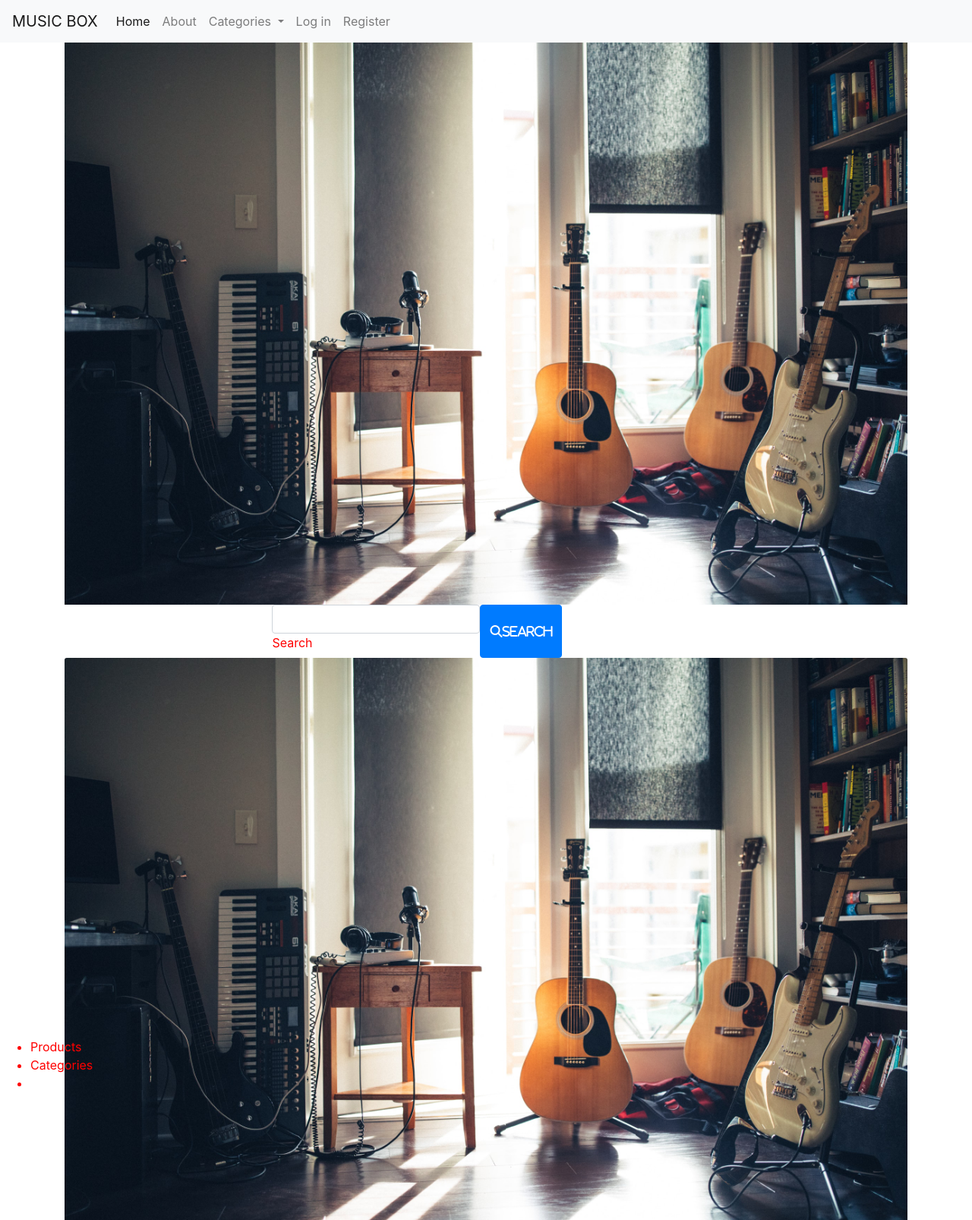
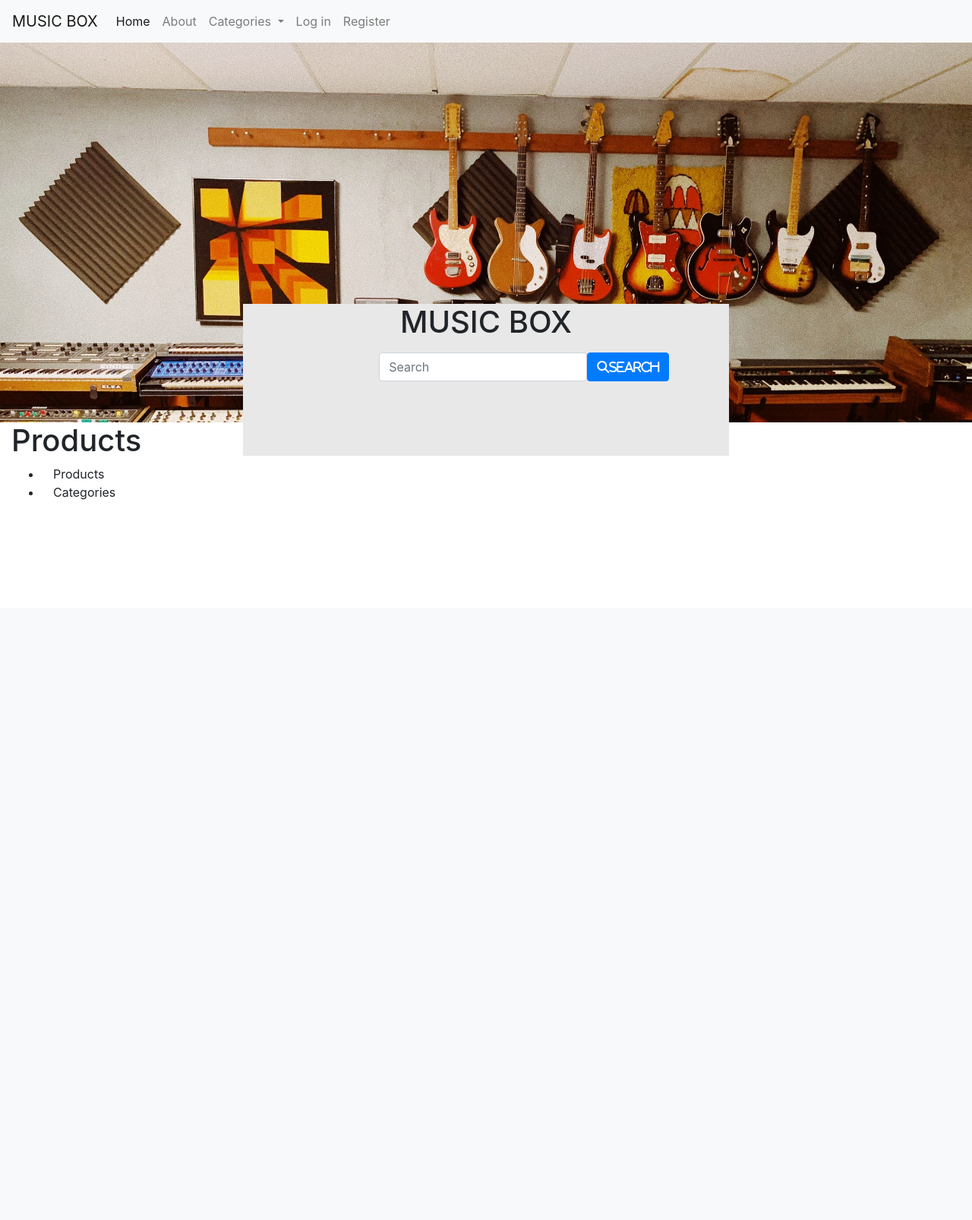
Before and after one commit to stuartj073/music-box, a Django app: page / in a window 1280 px wide; the page is wider, and only the part inside the window is pictured. Shown: that part at 76% size. After the commit the page ends 658 px from the top of that part, so only its background shows below. Run offline with Django 4.2, Linux system fonts and the light colour scheme; data that the repository does not hold is empty; some libraries are stand-ins or nearby versions.

Commit message:
Render products as cards on home page

```diff
--- a/home/templates/home/index.html
+++ b/home/templates/home/index.html
@@ -1,13 +1,15 @@
 {% extends "base.html" %}
 {% load static %}
 {% block content %}
-
+<div class="landing-page">
+    <div class="cover">
+        <h1 class="center-align">MUSIC BOX</h1>
+        <p class="center-align"></p>
         <div class="search-bar">
             <form action="{% url 'index' %}" method="GET">
                 <div class="input-group">
                     <div class="form-outline">
-                <input type="search" id="form1" class="form-control" name="search" />
-                <label class="form-label" for="form1">Search</label>
+                        <input type="search" id="form1" class="form-control" name="search" placeholder="Search" />
                     </div>
                     <button type="button" class="btn btn-primary">
                         <i class="fas fa-search">Search</i>
@@ -15,17 +17,29 @@
                 </div>
             </form>
         </div>
-<div class="container" id="image">
-    <img class="card-img-top img-fluid" src="media/wes-hicks-MEL-jJnm7RQ-unsplash.jpg" height="100" width="100%" alt="site-cover">
     </div>
-<nav>
+</div>
+<section class="container-fluid">
+    <h1 class="center-align">Products</h1>
+    {% for product in products %}
+    <div class="col-12 col-md-6 col-lg-4">
+        <div class="card" style="width: 30rem;">
+            {% if product.image_url %}
+                <a href="{% url 'product_detail' product.id %}"><img class="card-img-top" src="{{ product.image_url }}" alt="Card image cap"></a>
+            {% else %}
+                <img class="card-img-top" src="{{ MEDIA_URL }}revolt-xGAG-yRP2PQ-unsplash.jpg" alt="Card image cap">
+            {% endif %}
+            <div class="card-body">
+                <p class="card-text center-align">{{ product.name }}</p>
+                <p class="card-text blocktext">$ {{ product.price }}</p>
+            </div>
+            <button type="button" class="btn btn-success">Add to basket</button>
+        </div>
+    </div>
+    {% endfor %}
     <ul>
-        <li><a href="{% url 'products' %}">Products</a></li>
-        <li><a href="{% url 'category' %}">Categories</a></li>
-        <li></li>
+        <li class="col-12 col-md-6"><a href="{% url 'products' %}">Products</a></li>
+        <li class="col-12 col-md-6"><a href="{% url 'category' %}">Categories</a></li>
     </ul>
-</nav>
-
-<div class="header">
-</div>
+</section>
 {% endblock %}
--- a/static/css/base.css
+++ b/static/css/base.css
@@ -1,17 +1,16 @@
 /************************************* CORE ***/
+html,
 body {
-    color:red;
+    width: 100%;
+    height: 100%;
+    margin: 0px;
+    padding: 0px;
+    overflow-x: hidden;
+    display: table;
 }
 
 a {
     color:inherit;
-}
-
-.search-bar {
-    position: relative;
-    top: 0px;
-    bottom: 0;
-    left: 28%;
 }
 
 /************************************* NAVBAR ***/
@@ -22,7 +21,44 @@ a {
 
 /************************************* SITE COVER ***/
 
-#image {
+.landing-page {
+    background-image: url('/media/avi-naim-GNuSRFAN9uY-unsplash.jpg');
     height:500px;
     width:100%;
+    background-size:cover;
 }
+
+.cover {
+    background-color:#E8E8E8;
+    position:absolute;
+    width:50%;
+    top:50%;
+    height:200px;
+    left:25%;
+    text-align: center;
+}
+
+.btn-primary {
+    max-width:30%;
+}
+
+h1 .cover {
+    padding:20px;
+}
+
+.search-bar {
+    bottom: 0;
+    left: 28%;
+    position: relative;
+}
+
+
+/************************************* PRODUCTS ***/
+
+.btn-success {
+    color: #fff;
+    background-color: #28a745;
+    border-color: #28a745;
+    width: 50%;
+    margin: 5px auto;
+}
--- a/templates/base.html
+++ b/templates/base.html
@@ -106,9 +106,6 @@
             </ul>
         </div>
     </nav>
-    <div class="container image">
-        <img src="{{ MEDIA_URL }}wes-hicks-MEL-jJnm7RQ-unsplash.jpg" class="img-fluid" alt="Responsive image">
-    </div>
     {% block page_header %}
     {% endblock %}
     {% block content %}
```
Also changed, not shown: media/revolt-xGAG-yRP2PQ-unsplash.jpg (added). Lines whose indentation alone changed are shown as unchanged.
